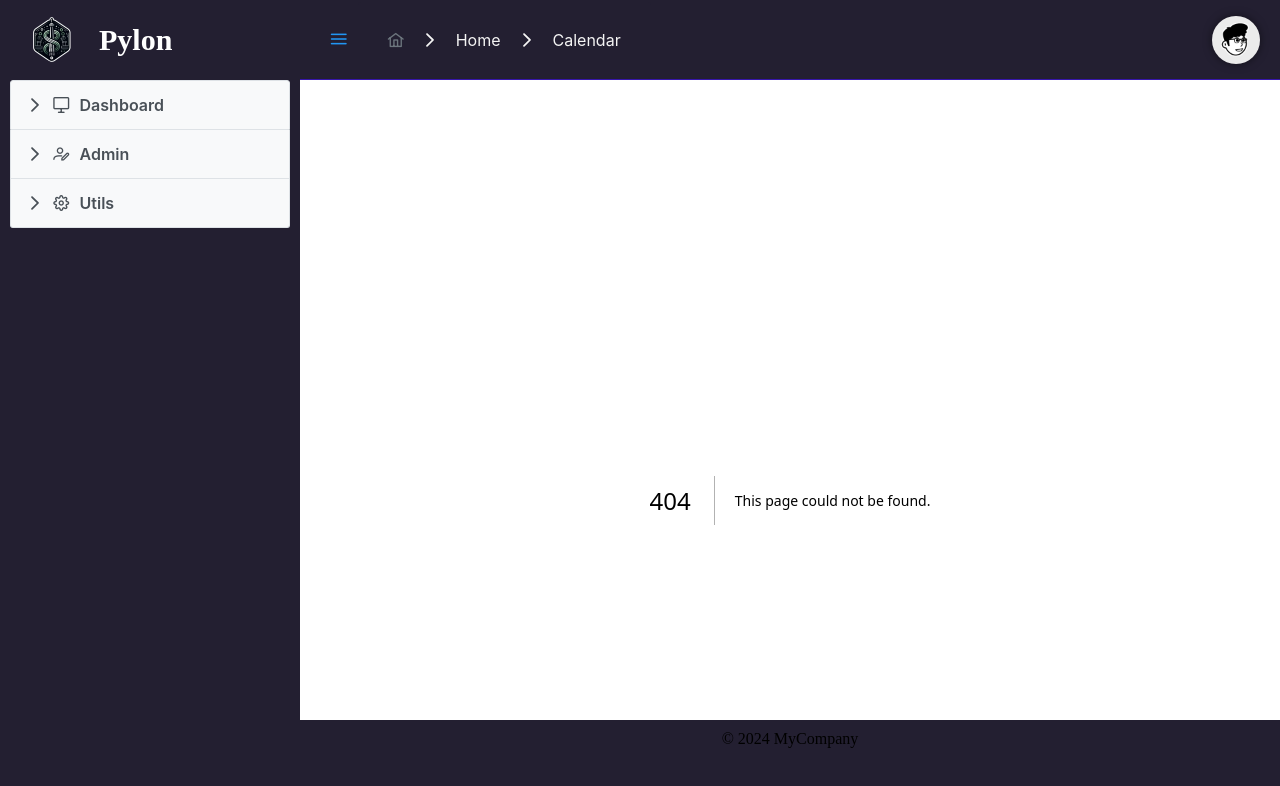
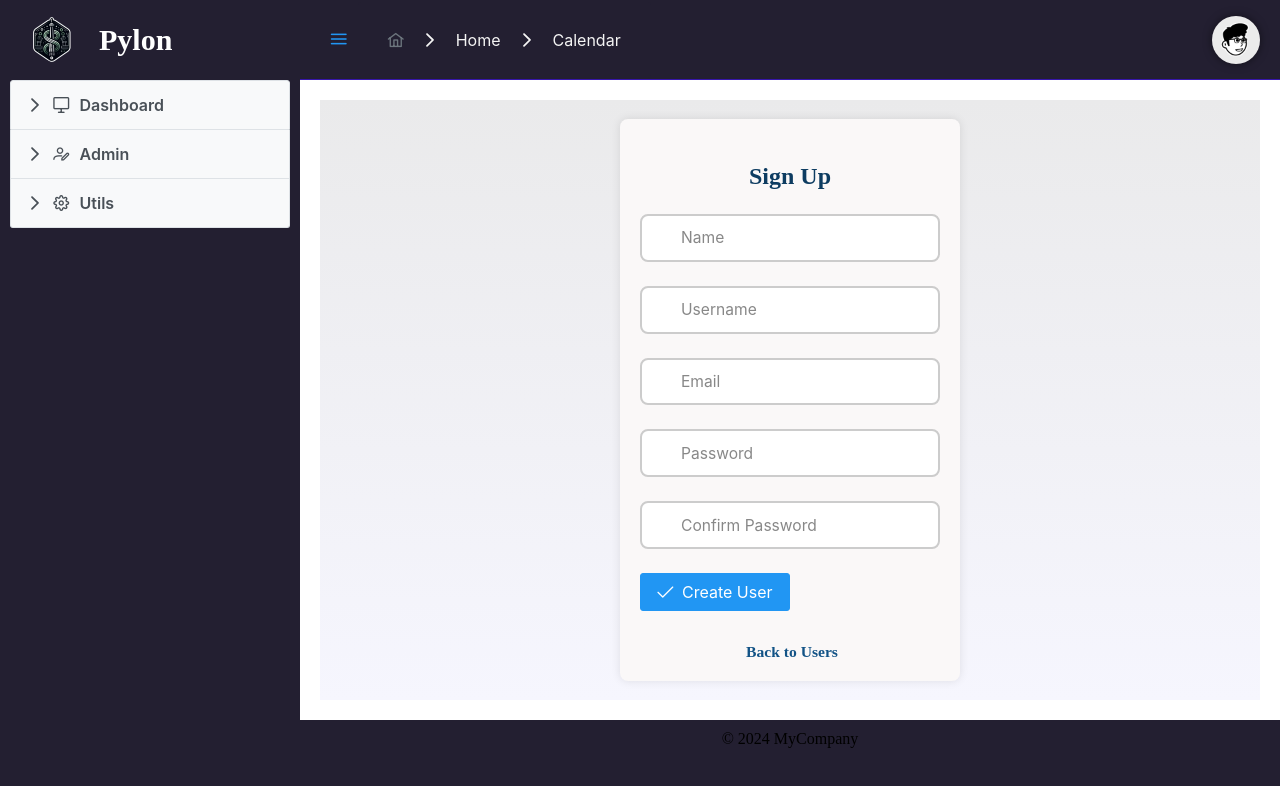
Before and after one commit to marcorsouza/pylon_identity_frontend, a Next.js app: page /admin/users/create in a window 1280 px wide. Before the commit this address had no page. Shown: the top 786 px of the page. Built offline with nearby package versions, Linux system fonts and the light colour scheme.

Commit message:
ajustes de css modulo users

```diff
--- a/components/Layout/Page/Sidebar.tsx
+++ b/components/Layout/Page/Sidebar.tsx
@@ -11,7 +11,13 @@ const menuItems = [
     label: "Admin",
     icon: "pi pi-fw pi-user-edit",
     items: [
-      { label: "User", icon: "pi pi-fw pi-user" },
+      {
+        label: "User",
+        icon: "pi pi-fw pi-user",
+        command: () => {
+          window.location.href = "/admin/users"; // Redirecionamento
+        },
+      },
       { label: "Roles", icon: "pi pi-fw pi-users" },
       { label: "Tasks", icon: "pi pi-fw pi-list" },
       { label: "Applications", icon: "pi pi-fw pi-briefcase" },
--- a/pages/_app.tsx
+++ b/pages/_app.tsx
@@ -7,6 +7,7 @@ import "../styles/globals.css";
 import "../styles/login.css";
 import "../styles/register.css";
 import "../styles/notfound.css";
+import "../styles/crud.css";
 
 import { AppProps } from "next/app";
 import Layout from "../components/Layout/layout";
--- /dev/null
+++ b/pages/admin/users/create.tsx
@@ -0,0 +1,92 @@
+// pages/CreateUser.tsx
+import React, { useState, useRef } from "react";
+import { InputText } from "primereact/inputtext";
+import { Password } from "primereact/password";
+import { Button } from "primereact/button";
+import { Toast } from "primereact/toast";
+import Link from "next/link";
+
+export default function CreateUser() {
+  const [name, setName] = useState("");
+  const [username, setUsername] = useState("");
+  const [email, setEmail] = useState("");
+  const [password, setPassword] = useState("");
+  const [confirmPassword, setConfirmPassword] = useState("");
+  const toast = useRef<Toast>(null);
+
+  const handleSubmit = (e: any) => {
+    e.preventDefault();
+    if (password !== confirmPassword) {
+      if (toast.current)
+        toast.current.show({
+          severity: "error",
+          summary: "Error",
+          detail: "Passwords do not match",
+          life: 3000,
+        });
+      return;
+    }
+    console.log("User Created:", { name, username, email, password });
+    // Implementar lógica de comunicação com a API aqui
+  };
+
+  return (
+    <div className="crud-outer-container">
+      <Toast ref={toast} />
+      <div className="crud-form">
+        <form onSubmit={handleSubmit}>
+          <h3 className="register-title">Sign Up</h3>
+          <div className="p-field">
+            <InputText
+              value={name}
+              onChange={(e) => setName(e.target.value)}
+              placeholder="Name"
+            />
+          </div>
+          <div className="p-field">
+            <InputText
+              value={username}
+              onChange={(e) => setUsername(e.target.value)}
+              placeholder="Username"
+            />
+          </div>
+          <div className="p-field">
+            <InputText
+              value={email}
+              onChange={(e) => setEmail(e.target.value)}
+              placeholder="Email"
+            />
+          </div>
+          <div className="p-field">
+            <Password
+              value={password}
+              onChange={(e) => setPassword(e.target.value)}
+              placeholder="Password"
+            />
+          </div>
+          <div className="p-field">
+            <Password
+              value={confirmPassword}
+              onChange={(e) => setConfirmPassword(e.target.value)}
+              placeholder="Confirm Password"
+            />
+          </div>
+          <Button
+            className="btn-register"
+            type="submit"
+            label="Create User"
+            icon="pi pi-check"
+          />
+
+          <div className="form-links">
+            <span className="form-sign flex">
+              <Link href="/admin/users" className="register-link">
+                Back to Users
+              </Link>
+            </span>
+          </div>
+        </form>
+      </div>
+    </div>
+  );
+}
--- /dev/null
+++ b/styles/crud.css
@@ -0,0 +1,31 @@
+.crud-outer-container {
+  display: flex;
+  justify-content: center;
+  align-items: center;
+  height: 100%;
+  background: linear-gradient(to bottom, #eaeaeb 0%, #f6f6fe 100%);
+}
+
+.crud-form form {
+  width: 340px;
+  background: rgb(250, 248, 248);
+  padding: 20px;
+  border-radius: 8px;
+  box-shadow: 0 0 10px rgba(0, 0, 0, 0.1);
+}
+.crud-grid th {
+  color: var(--blue-900) !important;
+}
+
+.grid-actions button:not(first-child) {
+  margin-left: 5px;
+}
+
+.p-datatable .p-datatable-tbody > tr:nth-child(even) {
+  background-color: #f4f4f4; /* Cor para linhas zebradas */
+}
+
+.p-datatable .p-datatable-tbody > tr:hover {
+  background-color: #e9ecef; /* Cor ao passar o mouse */
+  cursor: pointer; /* Indica que a linha é interativa */
+}
```
Also changed, not shown: pages/admin/users/index.tsx (added, +101 -0 lines).
